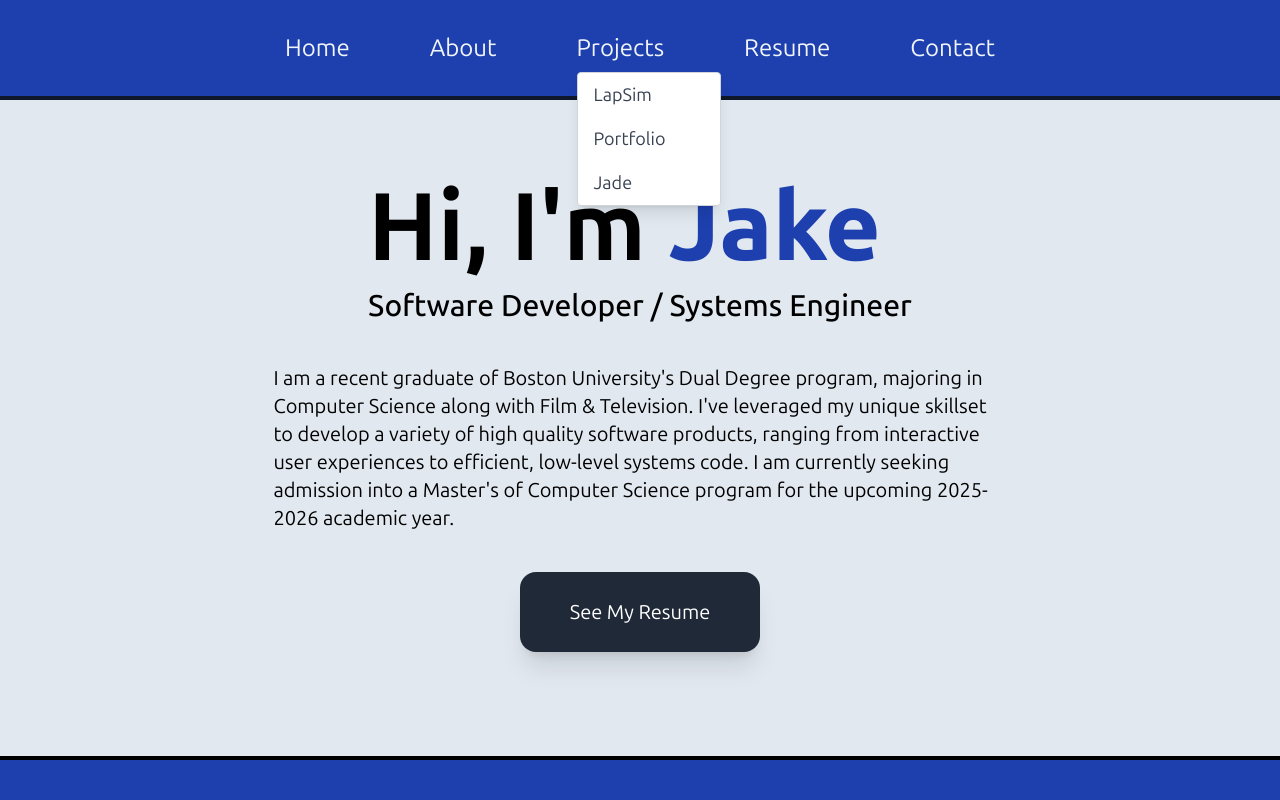
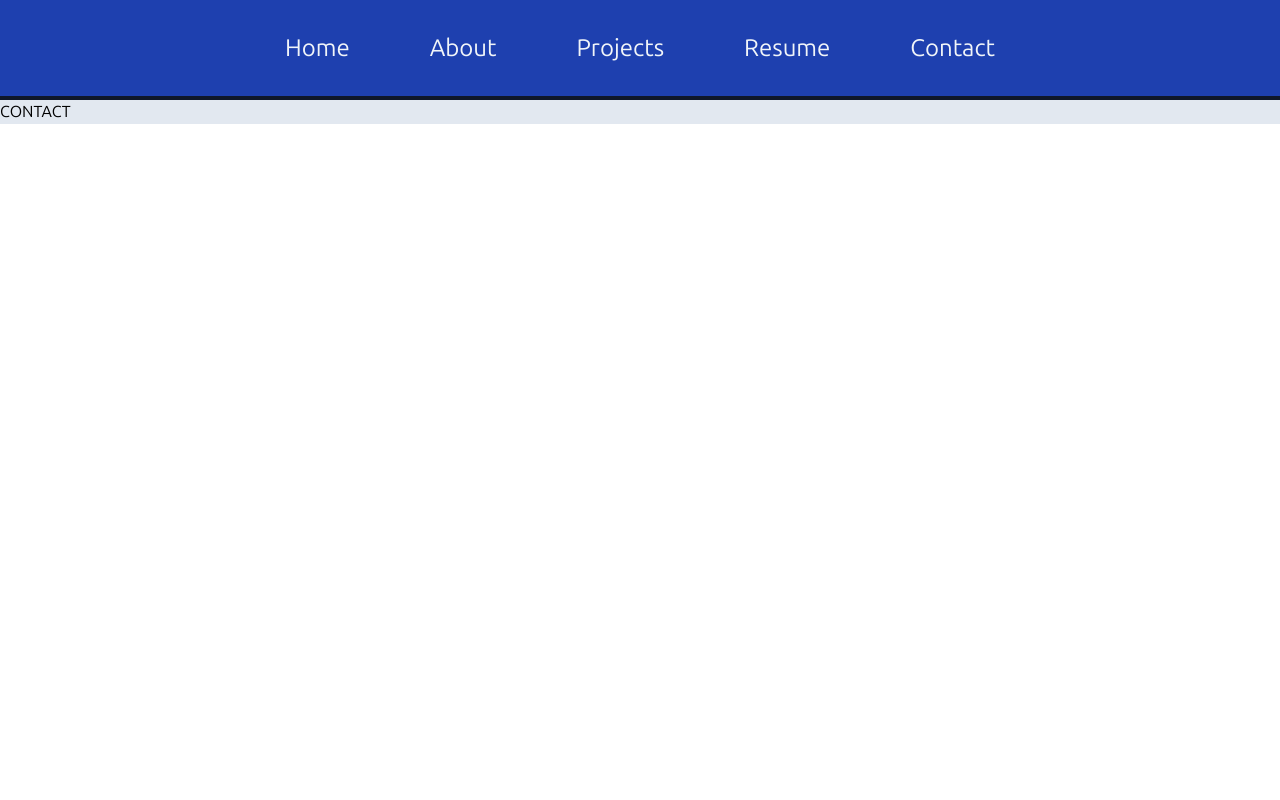
Before and after one commit to jakegustin/personal-website, a Vue app: page /contact in a window 1280 px wide. Shown: the top 800 px of the page. Built offline with nearby package versions, Linux system fonts and the light colour scheme.

Commit message:
vue router implemented

```diff
--- a/src/App.vue
+++ b/src/App.vue
@@ -1,24 +1,7 @@
 <script>
-import Home from "./views/Home.vue";
-import About from "./views/About.vue";
-import Projects from "./views/Projects.vue";
-import Contact from "./views/Contact.vue";
+import DesktopNavbar from "./components/DesktopNavbar.vue";
 import Unknown from "./views/Unknown.vue";
-import LapSim from "./views/LapSim.vue";
-import Portfolio from "./views/Portfolio.vue";
-import Jade from "./views/Jade.vue";
-
-import DesktopNavbar from "./components/DesktopNavbar.vue";
-
-const routes = {
-  '/': Home,
-  '/about': About,
-  '/projects': Projects,
-  '/contact': Contact,
-  '/projects/lapsim': LapSim,
-  '/projects/portfolio': Portfolio,
-  '/projects/jade': Jade
-}
+import { RouterView } from "vue-router";
 
 export default {
     data() {
@@ -45,6 +28,6 @@ export default {
 <template>
   <div class="bg-slate-200">
     <DesktopNavbar/>
-    <component :is="currentView"/>
+    <RouterView />
   </div>
 </template>
--- a/src/components/About/WhoAmI.vue
+++ b/src/components/About/WhoAmI.vue
@@ -1,3 +1,7 @@
+<script setup lang="ts">
+import { RouterLink } from 'vue-router';
+</script>
+
 <template>
     <div class="flex flex-row justify-center gap-x-24 px-24 pt-10 pb-16">
         <!--
@@ -77,8 +81,8 @@
     </div>
     <div class="flex flex-col justify-center items-center bg-blue-800 font-sans gap-y-10 py-10">
         <h3 class="text-3xl font-bold text-white">Want to learn more?</h3>
-        <a href="#/contact">
+        <RouterLink to="/contact">
             <button class="w-60 h-20 bg-gray-800 text-white text-xl rounded-2xl font-sans hover:scale-110 transition-transform duration-100 shadow-xl">Reach Out!</button>
-        </a>
+        </RouterLink>
     </div>
 </template>
--- a/src/components/DesktopNavbar.vue
+++ b/src/components/DesktopNavbar.vue
@@ -1,36 +1,39 @@
 <script>
+import { RouterLink } from 'vue-router';
+
 export default {
     data() {
         return {
-            projectDropdownState: true
+            projectDropdownState: false
         }
     }
 }
 </script>
 
 <template>
+<nav>
     <div class="sticky top-0">
         <div class="flex flex-row justify-center p-8 gap-x-5 md:gap-x-10 lg:gap-x-20 font-sans text-2xl bg-blue-800 text-slate-100">
-            <a href="#/" class="hover:text-teal-500 transition-colors duration-200 ease-in-out">Home</a>
-            <a href="#/about" class="hover:text-teal-500 transition-colors duration-200 ease-in-out">About</a>
+            <RouterLink to="/" class="hover:text-teal-500 transition-colors duration-200 ease-in-out">Home</RouterLink>
+            <RouterLink to="/about" class="hover:text-teal-500 transition-colors duration-200 ease-in-out">About</RouterLink>
             <div id="navbarProjects"
                 class="relative hover:text-teal-500 transition-colors duration-200 ease-in-out"
                 @mouseenter="projectDropdownState = true"
                 @mouseleave="projectDropdownState = false"
             >
-                <a href="#/projects">Projects</a>
+                <RouterLink to="/projects">Projects</RouterLink>
                 <div
                 :class="{'opacity-100 scale-100 visible': projectDropdownState,  'opacity-0 scale-95 invisible': !projectDropdownState}"
                 class='absolute left-0 mt-2 w-36 text-lg bg-white border border-gray-300 rounded shadow-lg transition-all duration-100 ease-in-out transform origin-top'
                 >
-                    <a href="#/projects/lapsim" class="block px-4 py-2 text-gray-700 hover:bg-gray-100" @click="projectDropdownState = false">LapSim</a>
-                    <a href="#/projects/portfolio" class="block px-4 py-2 text-gray-700 hover:bg-gray-100" @click="projectDropdownState = false">Portfolio</a>
-                    <a href="#/projects/jade" class="block px-4 py-2 text-gray-700 hover:bg-gray-100" @click="projectDropdownState = false">Jade</a>
+                    <RouterLink to="/projects/lapsim" class="block px-4 py-2 text-gray-700 hover:bg-gray-100" @click="projectDropdownState = false">LapSim</RouterLink>
+                    <RouterLink to="/projects/portfolio" class="block px-4 py-2 text-gray-700 hover:bg-gray-100" @click="projectDropdownState = false">Portfolio</RouterLink>
+                    <RouterLink to="/projects/jade" class="block px-4 py-2 text-gray-700 hover:bg-gray-100" @click="projectDropdownState = false">Jade</RouterLink>
                 </div>
             </div>
 
-            <a href="/Jake Gustin - Resume - CS.pdf" target="_blank" class="hover:text-teal-500 transition-colors duration-200 ease-in-out">Resume</a>
-            <a href="#/contact" class="hover:text-teal-500 transition-colors duration-200 ease-in-out">Contact</a>
+            <a to="/Jake Gustin - Resume - CS.pdf" target="_blank" class="hover:text-teal-500 transition-colors duration-200 ease-in-out">Resume</a>
+            <RouterLink to="/contact" class="hover:text-teal-500 transition-colors duration-200 ease-in-out">Contact</RouterLink>
             <!--TODO: Make dark mode
             <button class="absolute right-6 top-6 bg-white rounded-full w-12 h-12 overflow-hidden">
                 <i class="fa-solid fa-moon text-black hover:text-yellow-500 transition-colors duration-200 ease-in-out"></i>
@@ -39,4 +42,5 @@ export default {
         </div>
         <hr class="border-slate-900 border-2 flex w-full"/>
     </div>
+</nav>
 </template>
--- a/src/main.js
+++ b/src/main.js
@@ -1,5 +1,9 @@
 import { createApp } from 'vue'
+import router from './router.js'
 import './style.css'
+
 import App from './App.vue'
 
-createApp(App).mount('#app')
+createApp(App)
+    .use(router)
+    .mount('#app')
--- /dev/null
+++ b/src/router.js
@@ -0,0 +1,55 @@
+import { createWebHistory, createRouter } from "vue-router";
+
+import Home from "./views/Home.vue";
+import About from "./views/About.vue";
+import Projects from "./views/Projects.vue";
+import Contact from "./views/Contact.vue";
+import LapSim from "./views/LapSim.vue";
+import Portfolio from "./views/Portfolio.vue";
+import Jade from "./views/Jade.vue";
+
+const routes = [
+    {
+        path: '/',
+        name: 'home',
+        component: Home
+    },
+    {
+        path: '/about',
+        name: 'about',
+        component: About
+    },
+    {
+        path: '/projects',
+        name: 'projects',
+        component: Projects
+    },
+    {
+        path: '/contact',
+        name: 'contact',
+        component: Contact
+    },
+    {
+        path: '/projects/lapsim',
+        name: 'lapsim',
+        component: LapSim
+    },
+    {
+        path: '/projects/portfolio',
+        name: 'portfolio',
+        component: Portfolio
+    },
+    {
+        path: '/projects/jade',
+        name: 'jade',
+        component: Jade
+    }
+];
+
+
+const router = createRouter({
+  history: createWebHistory(),
+  routes,
+})
+
+export default router
--- a/src/views/Unknown.vue
+++ b/src/views/Unknown.vue
@@ -1,10 +1,14 @@
+<script setup lang="ts">
+import { RouterLink } from 'vue-router';
+</script>
+
 <template>
   <div class="h-screen">
     <h1 class="text-6xl text-center py-10">Oh No!</h1>
     <p class="text-3xl text-center pb-52">It looks like you got lost somewhere along the way...</p>
-    <a href="#/" class="flex justify-center"> <!--TODO: Actually set up Vue-Router-->
+    <RouterLink href="/" class="flex justify-center"> <!--TODO: Actually set up Vue-Router-->
       <button class="text-2xl bg-slate-800 rounded-2xl py-5 px-3 w-80 text-white hover:scale-110 transition-transform duration-200 ease-in-out">Return Home</button>
-    </a>
+    </RouterLink>
   </div>
 
 </template>
```
